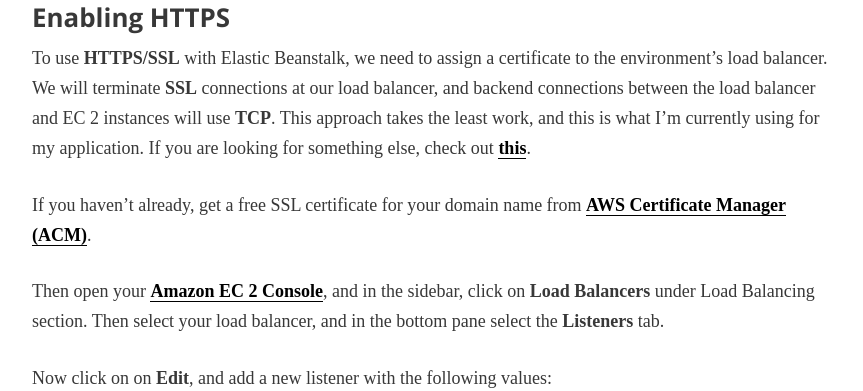
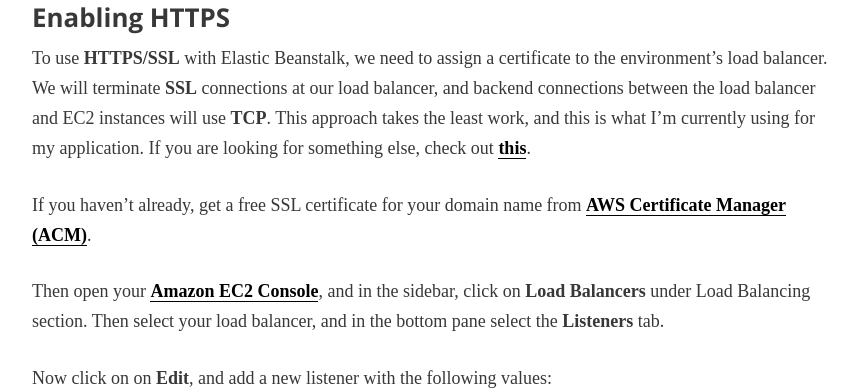
Before and after one commit to nikhilmopidevi/nikhilmopidevi.github.io, a Jekyll site: the page built from _posts/2017-10-22-HTTPS for WebSockets App on AWS.markdown, in a window 1280 px wide and 900 px high, scrolled down 349 px. Shown: the part 182-573 px from the top of the window, without its empty margins (208-1071 px from the left). Built offline with Jekyll 4.4.1, drawn with Linux system fonts in a browser that asks for light colours; some web fonts are replaced; comment, search, counter and statistics services are not loaded.

Commit message:
Fixed typo

```diff
--- a/_posts/2017-10-22-HTTPS for WebSockets App on AWS.markdown
+++ b/_posts/2017-10-22-HTTPS for WebSockets App on AWS.markdown
@@ -14,11 +14,11 @@
 
 ## Enabling HTTPS
 
-To use **HTTPS/SSL** with Elastic Beanstalk, we need to assign a certificate to the environment's load balancer. We will terminate **SSL** connections at our load balancer, and backend connections between the load balancer and EC 2 instances will use **TCP**. This approach takes the least work, and this is what I'm currently using for my application. If you are looking for something else, check out [this][Configuring HTTPS].
+To use **HTTPS/SSL** with Elastic Beanstalk, we need to assign a certificate to the environment's load balancer. We will terminate **SSL** connections at our load balancer, and backend connections between the load balancer and EC2 instances will use **TCP**. This approach takes the least work, and this is what I'm currently using for my application. If you are looking for something else, check out [this][Configuring HTTPS].
 
 If you haven't already, get a free SSL certificate for your domain name from [AWS Certificate Manager (ACM)].
 
-Then open your [Amazon EC 2 Console], and in the sidebar, click on **Load Balancers** under Load Balancing section. Then select your load balancer, and in the bottom pane select the **Listeners** tab.
+Then open your [Amazon EC2 Console], and in the sidebar, click on **Load Balancers** under Load Balancing section. Then select your load balancer, and in the bottom pane select the **Listeners** tab.
 
 Now click on on **Edit**, and add a new listener with the following values:
 **Load Balancer Protocol:** SSL (Secure TCP) and **Load Balancer Port:** 443
@@ -79,7 +79,7 @@
 
 So now if the client connects over HTTP, the load balancer forwards the **X-Forwarded-Proto** header to our server because the connection is made over **HTTP**. And using the above code snippet on our server, we are inspecting the header and redirecting to HTTPS/SSL when a user connects on HTTP. Problem solved!
 
-[Amazon EC 2 Console]:(https://us-east-2.console.aws.amazon.com/ec2)
+[Amazon EC2 Console]:(https://us-east-2.console.aws.amazon.com/ec2)
 [Configuring HTTPS]: (https://docs.aws.amazon.com/elasticbeanstalk/latest/dg/configuring-https.html)
 [AWS Certificate Manager (ACM)]: https://aws.amazon.com/blogs/aws/new-aws-certificate-manager-deploy-ssltls-based-apps-on-aws
 [How to fix a website with mixed content]: https://developer.mozilla.org/en-US/docs/Web/Security/Mixed_content/How_to_fix_website_with_mixed_content
```
